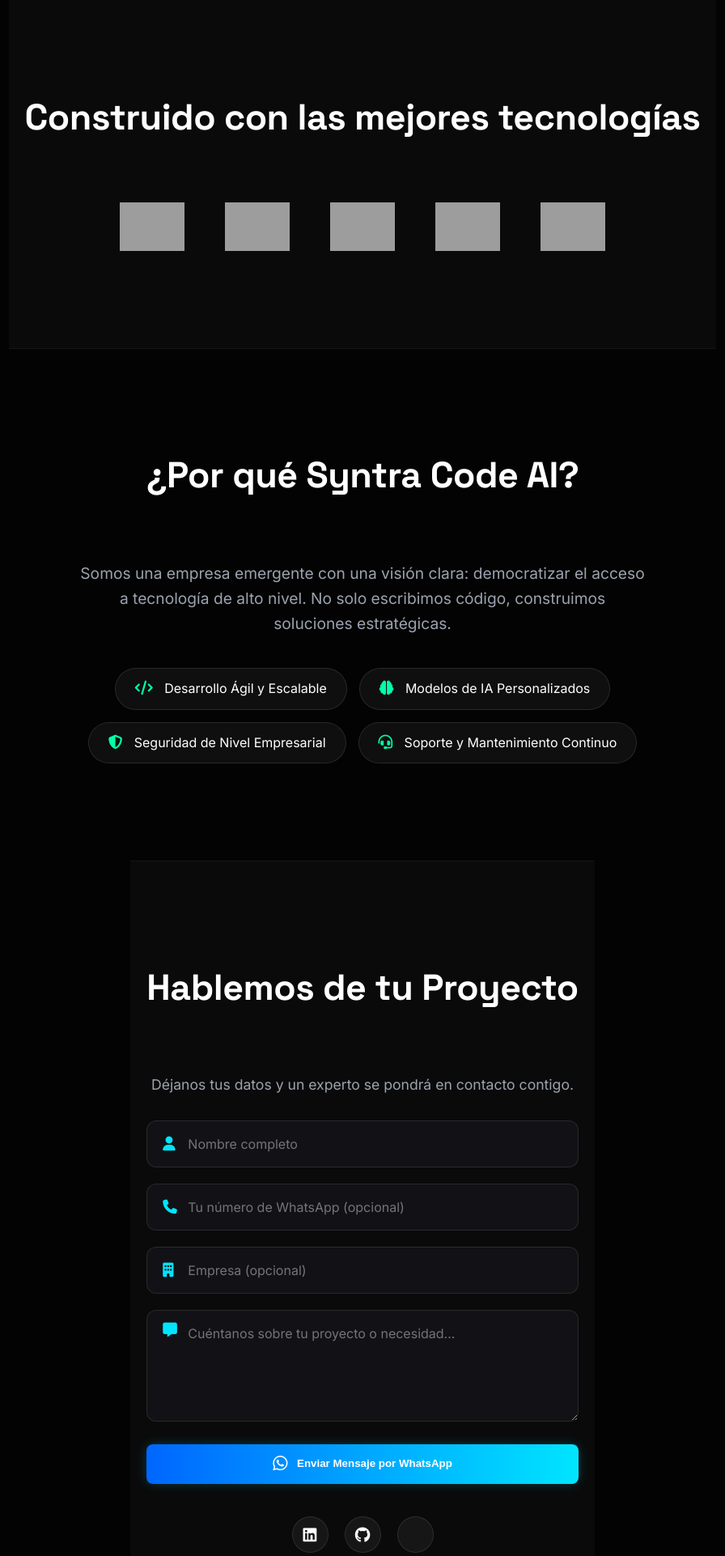
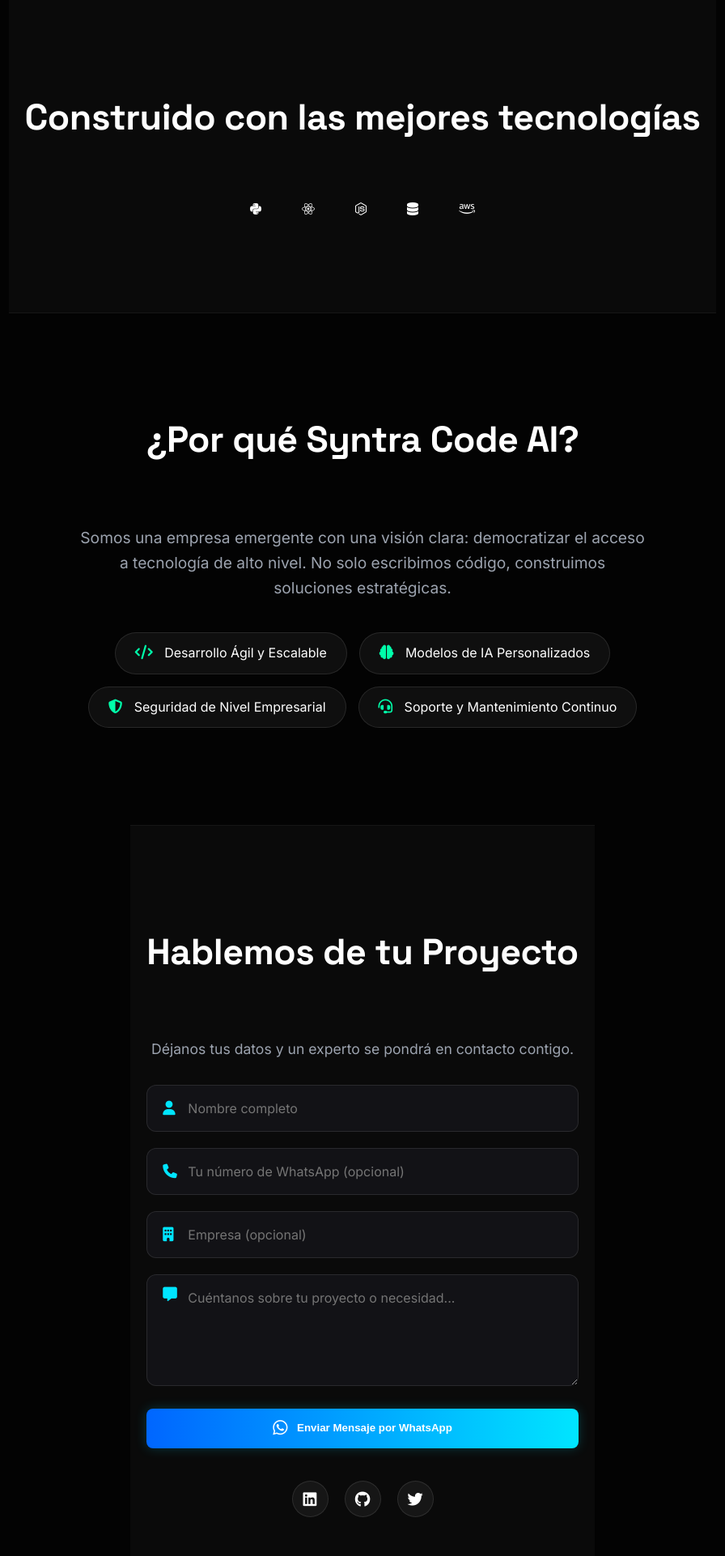
Before and after one commit to chovisDX/syntra-code-ai, a Flask app: page / in a window 1280 px wide. Shown: the part 3090-5012 px from the top of the page at 81% size, without its empty margins (192-1088 px from the left). Run offline with Flask 3, Linux system fonts and the light colour scheme; grey boxes are pictures that could not be loaded.

Commit message:
Replace technology icons with Font Awesome equivalents

```diff
--- a/templates/index.html
+++ b/templates/index.html
@@ -184,12 +184,13 @@
     <section id="tecnologias" class="section bg-darker">
         <div class="container text-center">
             <h2 class="section-title" data-aos="fade-up">Construido con las mejores tecnologías</h2>
-            <div class="tech-stack" data-aos="fade-up" data-aos-delay="100">
-                <img src="https://cdn.jsdelivr.net/gh/devicons/devicon/icons/python/python-original.svg" alt="Python" title="Python">
-                <img src="https://cdn.jsdelivr.net/gh/devicons/devicon/icons/react/react-original.svg" alt="React" title="React">
-                <img src="https://cdn.jsdelivr.net/gh/devicons/devicon/icons/nodejs/nodejs-original.svg" alt="Node.js" title="Node.js">
-                <img src="https://cdn.jsdelivr.net/gh/devicons/devicon/icons/postgresql/postgresql-original.svg" alt="PostgreSQL" title="PostgreSQL">
-                <img src="https://cdn.jsdelivr.net/gh/devicons/devicon/icons/amazonwebservices/amazonwebservices-original-wordmark.svg" alt="AWS" title="AWS">
+                        <div class="tech-stack" data-aos="fade-up" data-aos-delay="100">
+                <!-- Usamos Font Awesome para un look más limpio -->
+                <i class="fa-brands fa-python" title="Python"></i>
+                <i class="fa-brands fa-react" title="React"></i>
+                <i class="fa-brands fa-node-js" title="Node.js"></i>
+                <i class="fa-solid fa-database" title="PostgreSQL"></i>
+                <i class="fa-brands fa-aws" title="AWS"></i>
             </div>
         </div>
     </section>
@@ -246,10 +247,10 @@
             </form>
 
             <!-- Iconos de redes sociales (Opcional) -->
-            <div class="social-links" data-aos="fade-up" data-aos-delay="200">
+                        <div class="social-links" data-aos="fade-up" data-aos-delay="200">
                 <a href="#" title="LinkedIn"><i class="fa-brands fa-linkedin"></i></a>
                 <a href="#" title="GitHub"><i class="fa-brands fa-github"></i></a>
-                <a href="#" title="X (Twitter)"><i class="fa-brands fa-x-twitter"></i></a>
+                <a href="#" title="Twitter"><i class="fa-brands fa-twitter"></i></a>
             </div>
         </div>
     </section>
```
